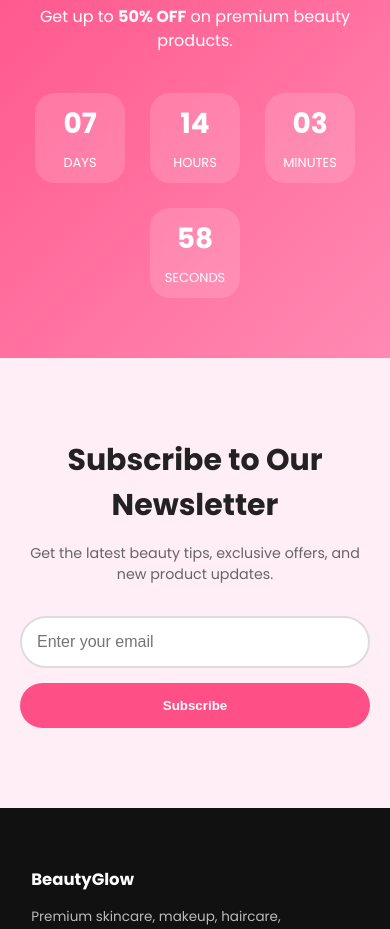
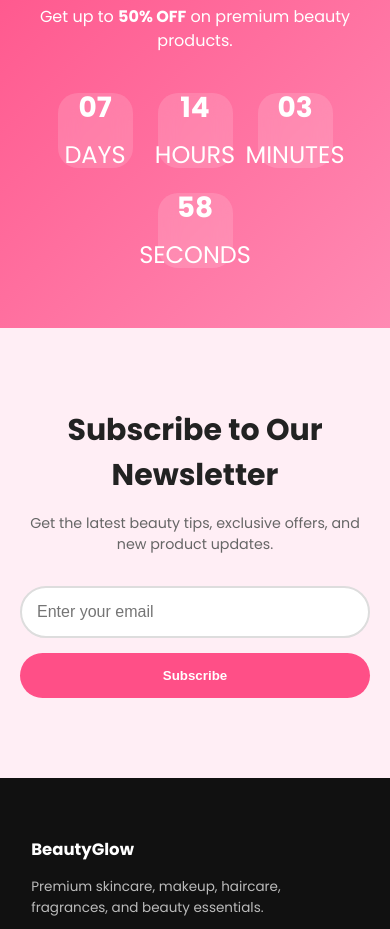
Before and after one commit to Gouthami101198/BeautyStore, a React (Vite) app: page / in a window 390 px wide. Shown: the part 10460-11389 px from the top of the page. Built offline with nearby package versions, Linux system fonts and the light colour scheme.

Commit message:
Refactor Countdown CSS for responsiveness and dark mode
Adjusted padding and sizes for countdown elements in responsive design. Updated styles for dark mode.

```diff
--- a/src/components/Countdown/Countdown.css
+++ b/src/components/Countdown/Countdown.css
@@ -1,13 +1,13 @@
 .countdown{
     width:100%;
-    padding:80px 8%;
+    padding:60px 7%;
     background:linear-gradient(135deg,#ff4f87,#ff8ab3);
     color:#fff;
     text-align:center;
 }
 
 .countdown-content h2{
-    font-size: 2rem;
+    font-size:2rem;
     margin-bottom:15px;
 }
 
@@ -64,8 +64,8 @@
 }
 
 .time-box{
-    width:90px;
-    height:90px;
+    width:75px;
+    height:75px;
 }
 
 .time-box h3{
@@ -73,7 +73,7 @@
 }
 
 .time-box span{
-    font-size:13px;
+    font-size:1.6rem;;
 }
 
 }
```
